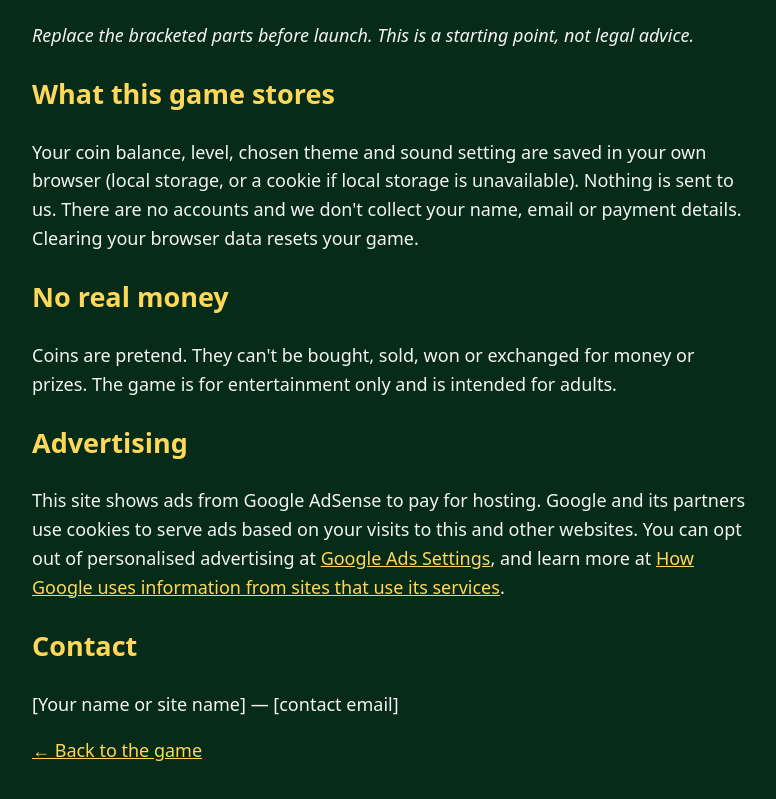
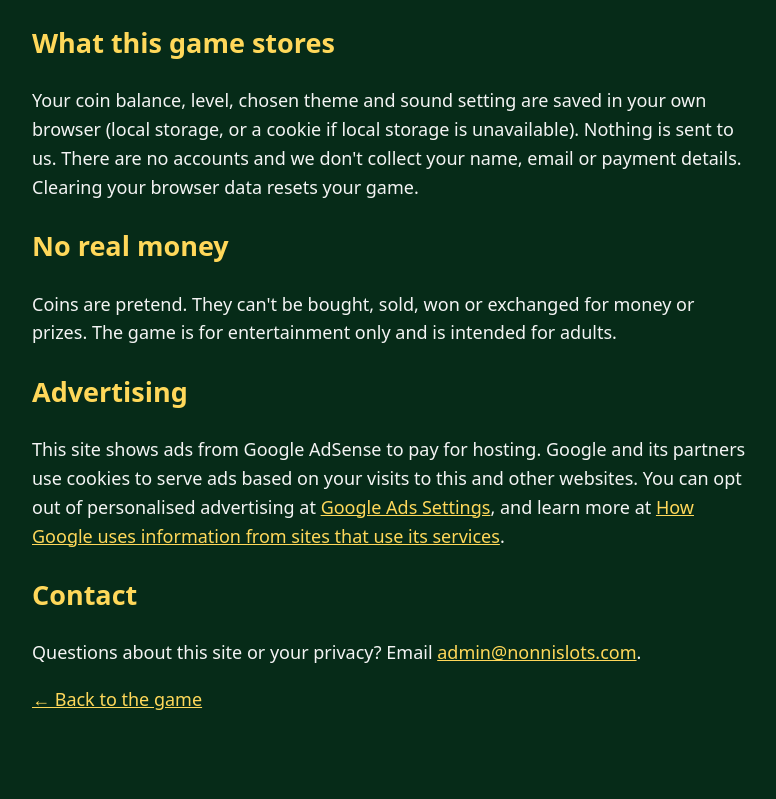
Before and after one commit to brentdemark/nonni-slots, a plain HTML site: page privacy.html in a window 1280 px wide. Shown: the part 109-908 px from the top of the page, without its empty margins (248-1024 px from the left). After the commit the page ends 865 px from the top, so only its background shows below. Drawn offline with Linux system fonts and the light colour scheme.

Commit message:
Add admin@nonnislots.com contact to privacy page
Co-Authored-By: Claude Opus 5.5 <noreply@anthropic.com>
Claude-Session: https://claude.ai/code/session_017wVJhwT3Af7sYHnkmPDgXJ

```diff
--- a/privacy.html
+++ b/privacy.html
@@ -11,8 +11,6 @@
 </head>
 <body>
   <h1>Privacy</h1>
-  <p><i>Replace the bracketed parts before launch. This is a starting point, not legal advice.</i></p>
-
   <h2>What this game stores</h2>
   <p>Your coin balance, level, chosen theme and sound setting are saved in your own browser (local storage, or a cookie if local storage is unavailable). Nothing is sent to us. There are no accounts and we don't collect your name, email or payment details. Clearing your browser data resets your game.</p>
 
@@ -23,7 +21,7 @@
   <p>This site shows ads from Google AdSense to pay for hosting. Google and its partners use cookies to serve ads based on your visits to this and other websites. You can opt out of personalised advertising at <a href="https://www.google.com/settings/ads">Google Ads Settings</a>, and learn more at <a href="https://policies.google.com/technologies/partner-sites">How Google uses information from sites that use its services</a>.</p>
 
   <h2>Contact</h2>
-  <p>[Your name or site name] — [contact email]</p>
+  <p>Questions about this site or your privacy? Email <a href="mailto:admin@nonnislots.com">admin@nonnislots.com</a>.</p>
 
   <p><a href="./">← Back to the game</a></p>
 </body>
--- a/sw.js
+++ b/sw.js
@@ -3,7 +3,7 @@
  * connection. Bump VERSION whenever you change any file so visitors get the update.
  * Ads and other outside requests are never cached.
  */
-var VERSION = 'parlor-v2';
+var VERSION = 'parlor-v3';
 var FILES = [
   './', 'index.html', 'privacy.html', 'css/style.css',
   'js/config.js', 'js/engine.js', 'js/skins.js', 'js/sound.js', 'js/game.js', 'js/ads.js',
```
